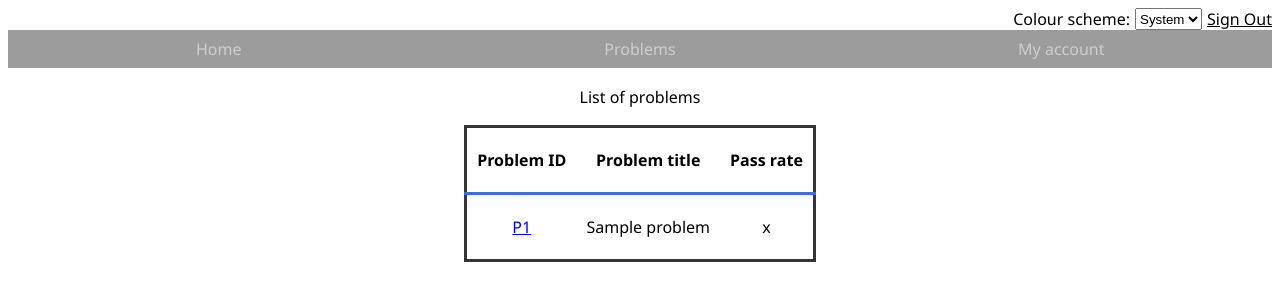
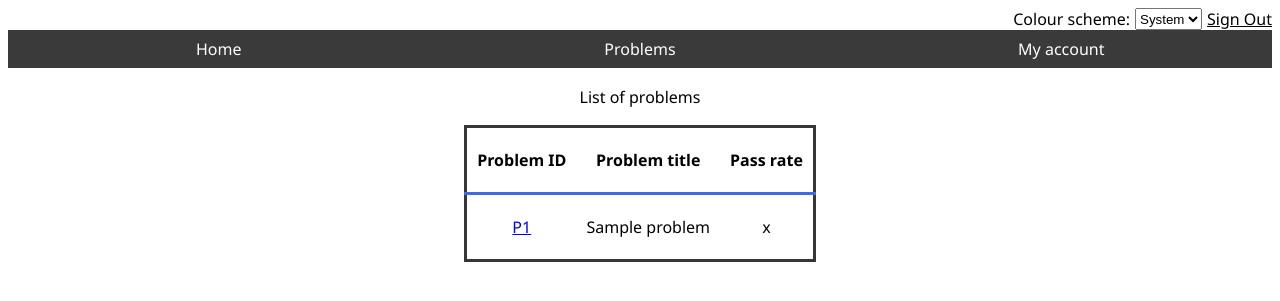
Before and after one commit to grqx/pywebjudge, a Python web app: template templates/problems.html in a window 1280 px wide. Shown: the top 301 px of the page. Run offline with Jinja, Linux system fonts and the light colour scheme; the template is opened without the code that fills it: most values are stand-ins (such as "Sample title", 1, 10 or a date in 2020).

Commit message:
better contrast

```diff
--- a/static/index.css
+++ b/static/index.css
@@ -15,7 +15,7 @@ html:has(#colorscheme > option:nth-child(3):checked) {
 }
 
 #navbar {
-    background-color: #3a3a3a80;
+    background-color: #3a3a3a;
     text-align: center;
 }
 
@@ -32,18 +32,18 @@ html:has(#colorscheme > option:nth-child(3):checked) {
 }
 
 #navbar ul > li > a {
-    color: #ffffff80;
+    color: #fff;
     text-decoration: none;
     display: block;
     padding: 8px;
 }
 
 #navbar a:visited {
-    color: #ffffff80;
+    color: #fff;
 }
 
 #navbar a:hover {
-    background-color: #11111180;
+    background-color: #111;
 }
 
 .centre-align-v {
@@ -101,7 +101,7 @@ table.pretty-table thead tr {
 }
 
 table.pretty-table tr:nth-child(even) {
-    background-color: #80808080;
+    background-color: #a0a0a020;
 }
 
 /* not strictly required, included for consistency */
```
